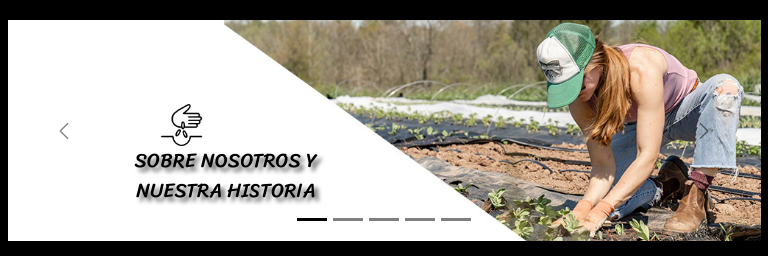
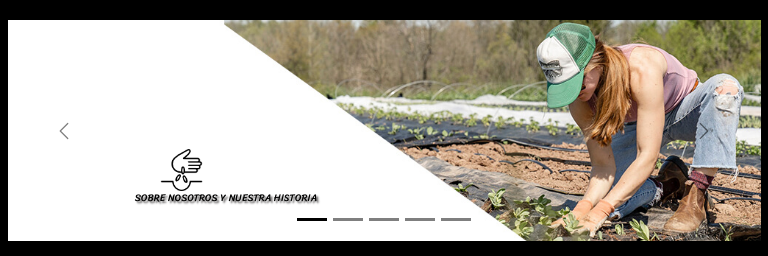
Before and after one commit to mdeleonbalbiani/TierraViva, a website: page index.html in a window 768 px wide. Shown: the part 211-467 px from the top of the page. Drawn offline with nearby package versions, Linux system fonts and the light colour scheme; a web font is replaced by a local one.

Commit message:
Mejora en responsive de pequeños detalles (tamaños de fuentes)

```diff
--- a/scss/_mediaqueries.scss
+++ b/scss/_mediaqueries.scss
@@ -125,7 +125,7 @@
 
     /*Carousel*/
     .titleCarousel p{
-        font-size: $tamanioFuentePrincipal
+        font-size: $tamanioFuentePrincipal -0.2;
     }
 }
 
```
Also changed, not shown: css/estilo.css.
